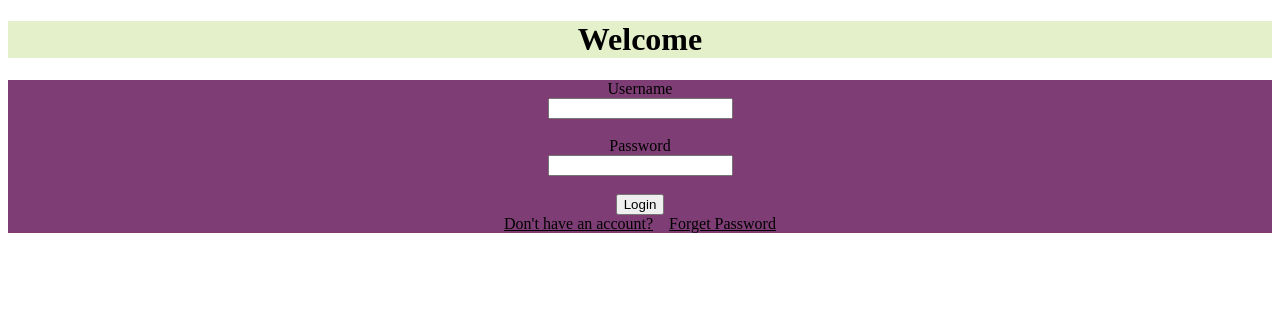
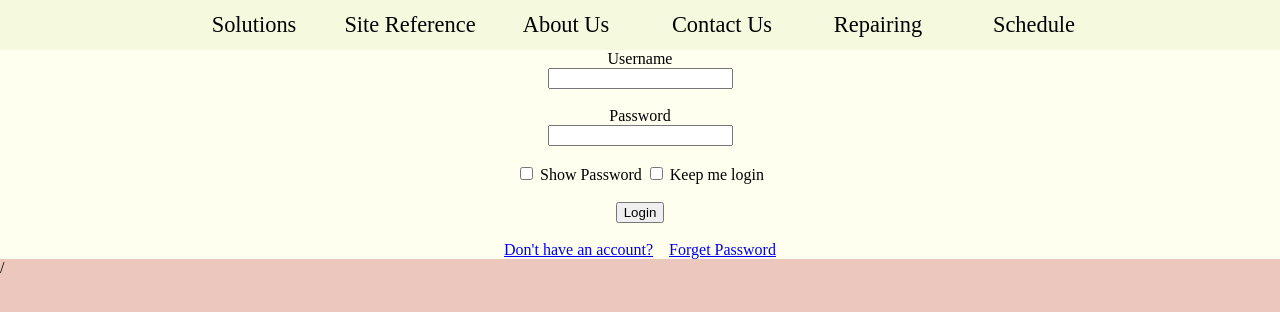
Before and after one commit to Kusuma-Aonsatit/CSM-Web, a plain HTML site: page login.html in a window 1280 px wide. Drawn offline with Linux system fonts and the light colour scheme.

Commit message:
login form & header
login form & header

```diff
--- a/login.html
+++ b/login.html
@@ -6,16 +6,36 @@
     </head>
     <meta charset="UTF-8">
     <body>
-        <h1>Welcome</h1>
+        <head>
+            <div class="nav">
+                <ul>
+                    <li class="Solutions"><a href="#">Solutions</a></li>
+                    <li class="Site"><a href="#">Site Reference</a></li>
+                    <li class="Abou"><a href="#">About Us</a>
+                       <ul>
+                           <li class="Who"><a href="#">Who We Are</a></li>
+                           <li class="Team"><a href="#">Our Team</a></li>
+                       </ul>
+                    </li>
+                    <li class="Contact"><a href="#">Contact Us</a></li>
+                    <li class="Repairing"><a href="#">Repairing</a></li>
+                    <li class="Schedule"><a href="#">Schedule</a></li>
+                </ul>
+            </div>
+        </head>
+
         <div class="login">
             <label>Username</label><br>
             <input type="text" id="username" name="username"><br><br>
             <label>Password</label><br>
             <input type="password" id="pwd" name="pwd"><br><br>
-            <input type="submit" name="btnSubmit" value="Login"><br>
+            <input type="checkbox" id="spwd" name="show password">
+            <label>Show Password</label>
+            <input type="checkbox" id="keepme" name="keep me loggin">
+            <label>Keep me login</label><br><br>
+            <input type="submit" name="btnSubmit" value="Login"><br><br>
             <a href="/GitHub/CSM-Web/sign_in.html">Don't have an account?</a> &nbsp;&nbsp;
             <a href="/GitHub/CSM-Web/reset_password.html">Forget Password</a>
-        </div>
-
+        </div>/
     </body>
 </html>
--- a/login_style.css
+++ b/login_style.css
@@ -1,16 +1,83 @@
-h1 {
-    color: black;
+body {
+    margin: 0;
+    padding: 0;
+    background: #ebc7be;
+  }
+
+.nav ul{
+  list-style: none;
+  background-color: #F5FADF;
+  text-align: center;
+  padding: 0;
+  margin: 0;
+}
+
+.nav li{
+  font-size: 1.2em;
+  line-height: 40px;
+  text-align: left;
+}
+
+.nav li li{
+  font-size: 0.8em;
+  line-height: 40px;
+  text-align: left;
+}
+.nav a{
+  text-decoration: none;
+  color: #000;
+  display: block;
+  padding-left: 15px;
+  border-bottom: 1px solid #888;
+  transition: .3s;
+}
+
+.nav a:hover{
+  background-color: #005f5f;
+}
+
+/* Style menu for Larger screens*/
+
+@media screen and (min-width: 1000px){
+  .nav li{
+    width: 160px;
+    border-bottom: none;
+    height: 50px;
+    line-height: 50px;
+    font-size: 1.4em;
+    display: inline-block;
+    margin-right: -8px;
+  }
+
+  .nav a{
+    border-bottom: none;
+  }
+
+  .nav > ul > li{
     text-align: center;
-    size: 180px;
-    background-color:rgb(227, 240, 202);
-    width: 100%;
   }
-.login{
+
+  .nav > ul > li > a{
+    padding: 0;
+  }
+
+/* Sub Menu*/
+
+  .nav li ul{
+    position: absolute;
+    display: none;
+    width: inherit;
+  }
+
+  .nav li:hover ul{
+    display: block;
+  }
+}
+
+/*Login Form*/
+
+  .login{
+    background-color: ivory;
     text-align: center;
-    background-color:rgb(126, 62, 117);
-    width: 100%;
-}
-div > a{
-  color: black;
 
-}
+  }
```
Also changed, not shown: index_style.css (deleted, +0 -8 lines), reset_password.html (deleted, +0 -11 lines), sign_in.html (deleted, +0 -11 lines).
